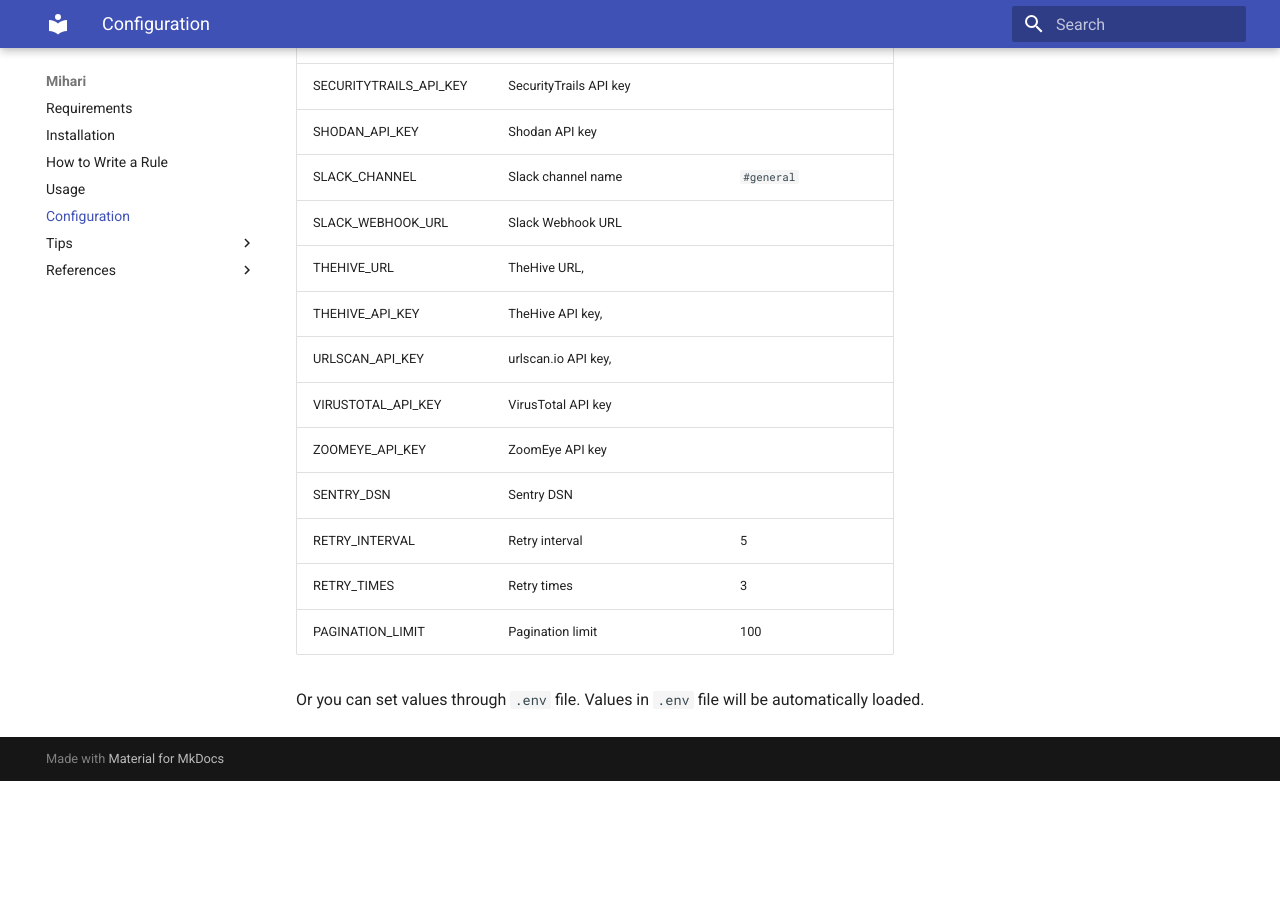
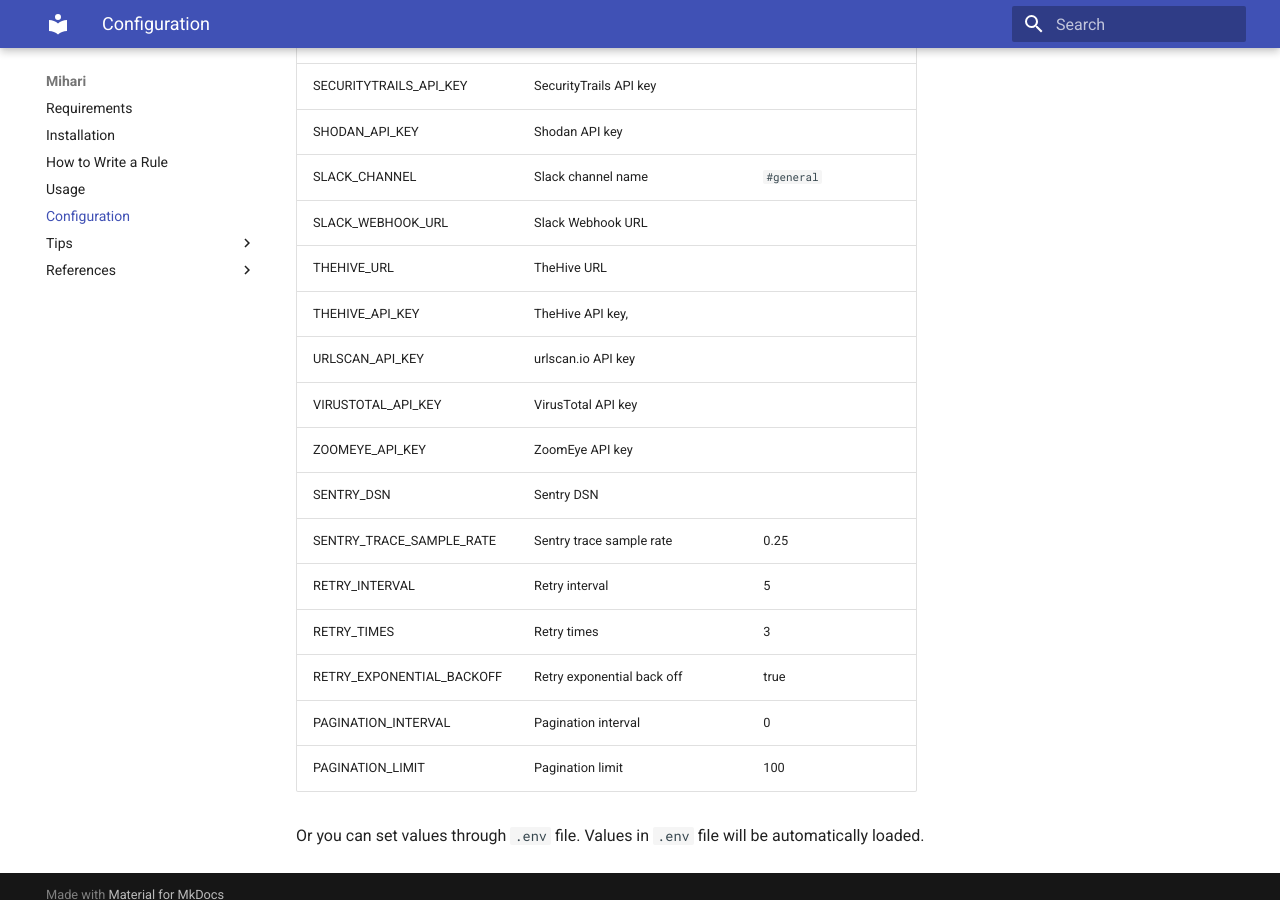
Before and after one commit to ninoseki/mihari, an MkDocs documentation site: the page built from docs/configuration.md, in a window 1280 px wide and 900 px high, scrolled down 840 px. Built offline with MkDocs 1.6.1 and Material for MkDocs 9.7.7, drawn with Linux system fonts in a browser that asks for light colours; before the commit the page ends 1621 px from its top, so only the background shows below that; some of the changed text lies outside the part shown.

Commit message:
refactor: improve Sentry support

```diff
--- a/docs/configuration.md
+++ b/docs/configuration.md
@@ -2,34 +2,37 @@
 
 Configuration can be done via environment variables.
 
-| Environmental Variable | Description                     | Default                |
-| ---------------------- | ------------------------------- | ---------------------- |
-| DATABASE_URL           | Database URL                    | `sqlite3:///mihari.db` |
-| BINARYEDGE_API_KEY     | BinaryEdge API key              |                        |
-| CENSYS_ID              | Censys API ID                   |                        |
-| CENSYS_SECRET          | Censys secret                   |                        |
-| CIRCL_PASSIVE_PASSWORD | CIRCL passive DNS/SSL password  |                        |
-| CIRCL_PASSIVE_USERNAME | CIRCL passive DNS/SSL username, |                        |
-| IPINFO_API_KEY         | IPInfo API key (token)          |                        |
-| MISP_URL               | MISP URL                        |                        |
-| MISP_API_KEY           | MISP API key                    |                        |
-| ONYPHE_API_KEY         | Onyphe API key                  |                        |
-| OTX_API_KEY            | OTX API key                     |                        |
-| PASSIVETOTAL_API_KEY   | PassiveTotal API key            |                        |
-| PASSIVETOTAL_USERNAME  | PassiveTotal username           |                        |
-| PULSEDIVE_API_KEY      | Pulsedive API key               |                        |
-| SECURITYTRAILS_API_KEY | SecurityTrails API key          |                        |
-| SHODAN_API_KEY         | Shodan API key                  |                        |
-| SLACK_CHANNEL          | Slack channel name              | `#general`             |
-| SLACK_WEBHOOK_URL      | Slack Webhook URL               |                        |
-| THEHIVE_URL            | TheHive URL,                    |                        |
-| THEHIVE_API_KEY        | TheHive API key,                |                        |
-| URLSCAN_API_KEY        | urlscan.io API key,             |                        |
-| VIRUSTOTAL_API_KEY     | VirusTotal API key              |                        |
-| ZOOMEYE_API_KEY        | ZoomEye API key                 |                        |
-| SENTRY_DSN             | Sentry DSN                      |                        |
-| RETRY_INTERVAL         | Retry interval                  | 5                      |
-| RETRY_TIMES            | Retry times                     | 3                      |
-| PAGINATION_LIMIT       | Pagination limit                | 100                    |
+| Environmental Variable    | Description                    | Default                |
+| ------------------------- | ------------------------------ | ---------------------- |
+| DATABASE_URL              | Database URL                   | `sqlite3:///mihari.db` |
+| BINARYEDGE_API_KEY        | BinaryEdge API key             |                        |
+| CENSYS_ID                 | Censys API ID                  |                        |
+| CENSYS_SECRET             | Censys secret                  |                        |
+| CIRCL_PASSIVE_PASSWORD    | CIRCL passive DNS/SSL password |                        |
+| CIRCL_PASSIVE_USERNAME    | CIRCL passive DNS/SSL username |                        |
+| IPINFO_API_KEY            | IPInfo API key (token)         |                        |
+| MISP_URL                  | MISP URL                       |                        |
+| MISP_API_KEY              | MISP API key                   |                        |
+| ONYPHE_API_KEY            | Onyphe API key                 |                        |
+| OTX_API_KEY               | OTX API key                    |                        |
+| PASSIVETOTAL_API_KEY      | PassiveTotal API key           |                        |
+| PASSIVETOTAL_USERNAME     | PassiveTotal username          |                        |
+| PULSEDIVE_API_KEY         | Pulsedive API key              |                        |
+| SECURITYTRAILS_API_KEY    | SecurityTrails API key         |                        |
+| SHODAN_API_KEY            | Shodan API key                 |                        |
+| SLACK_CHANNEL             | Slack channel name             | `#general`             |
+| SLACK_WEBHOOK_URL         | Slack Webhook URL              |                        |
+| THEHIVE_URL               | TheHive URL                    |                        |
+| THEHIVE_API_KEY           | TheHive API key,               |                        |
+| URLSCAN_API_KEY           | urlscan.io API key             |                        |
+| VIRUSTOTAL_API_KEY        | VirusTotal API key             |                        |
+| ZOOMEYE_API_KEY           | ZoomEye API key                |                        |
+| SENTRY_DSN                | Sentry DSN                     |                        |
+| SENTRY_TRACE_SAMPLE_RATE  | Sentry trace sample rate       | 0.25                   |
+| RETRY_INTERVAL            | Retry interval                 | 5                      |
+| RETRY_TIMES               | Retry times                    | 3                      |
+| RETRY_EXPONENTIAL_BACKOFF | Retry exponential back off     | true                   |
+| PAGINATION_INTERVAL       | Pagination interval            | 0                      |
+| PAGINATION_LIMIT          | Pagination limit               | 100                    |
 
 Or you can set values through `.env` file. Values in `.env` file will be automatically loaded.
```
Also changed, not shown: docs/tips/sentry.md (added, +11 -0 lines), 3 other files.
